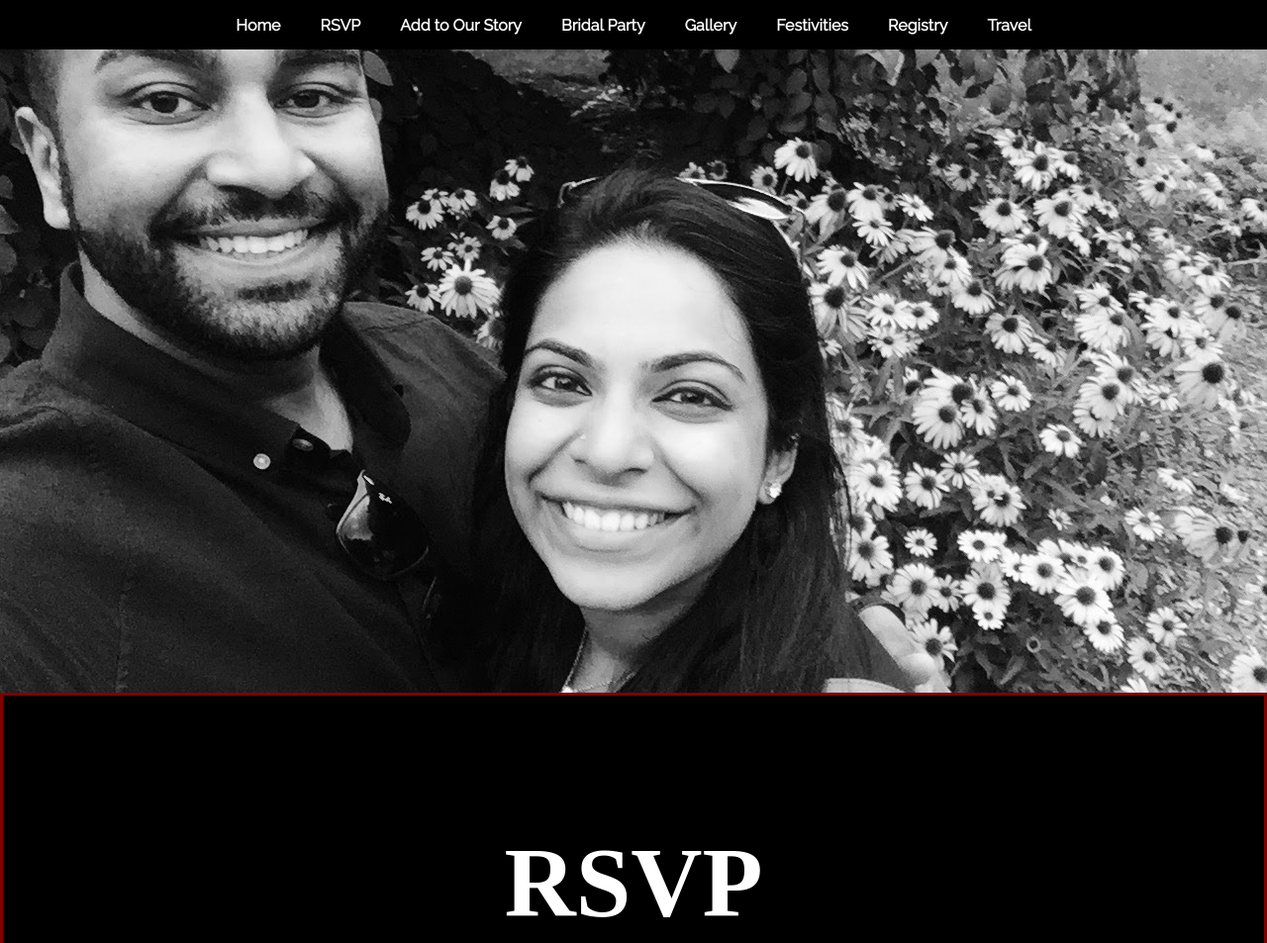
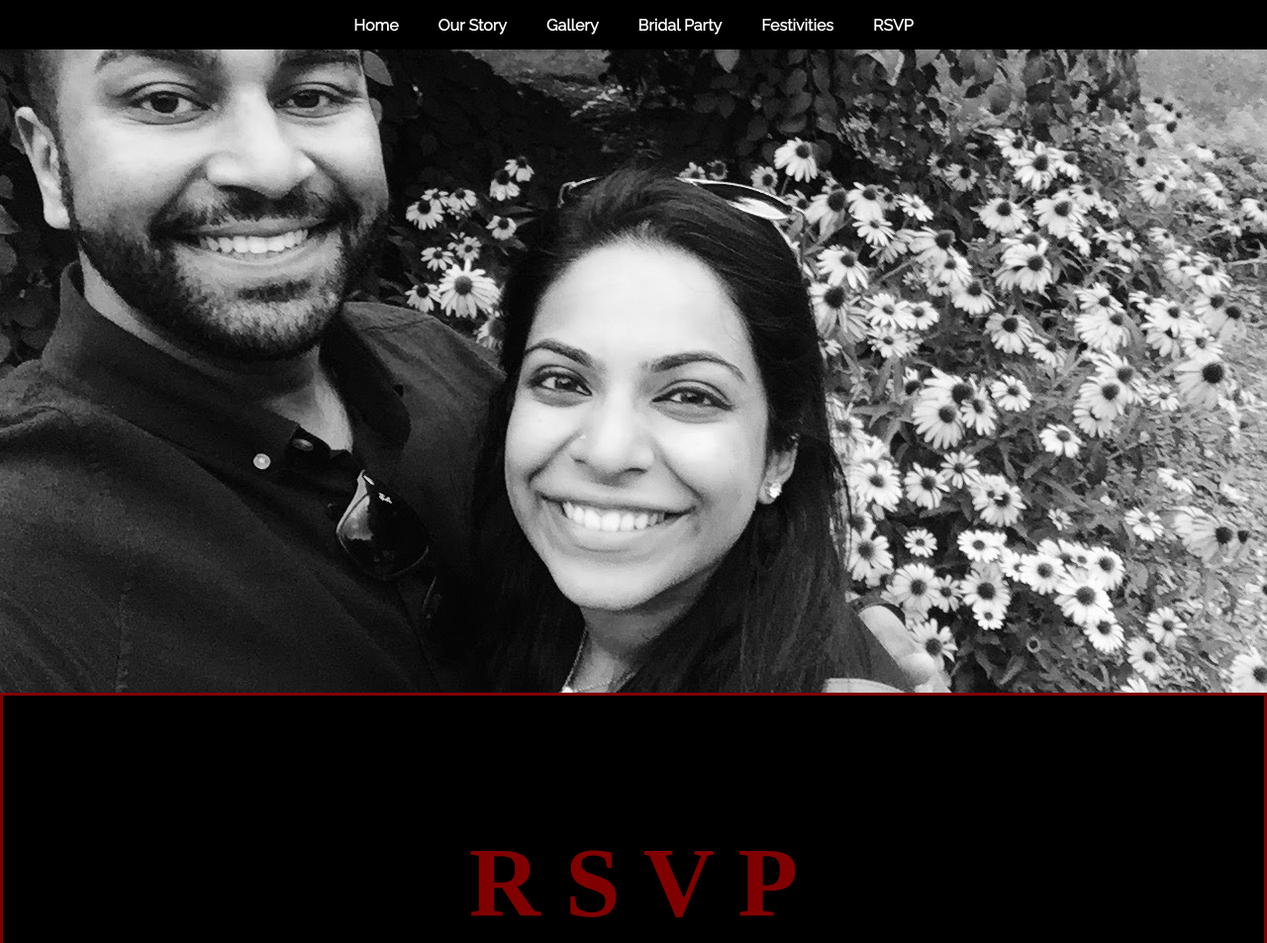
Before and after one commit to jpallath/sherrys_wedding, a React app: page /rsvp in a window 1280 px wide. Shown: the top 953 px of the page at 99% size. Built offline with nearby package versions, Linux system fonts and the light colour scheme; a web font is replaced by a local one.

Commit message:
removed paths and fixed menu css

```diff
--- a/src/components/App.js
+++ b/src/components/App.js
@@ -4,8 +4,6 @@ import Home from "./home";
 import Gallery from "./gallery";
 import BridalParty from "./bridalparty";
 import Festivities from "./festivities";
-import Registry from "./registry";
-import Travel from "./travel";
 import Story from "./addtoourstory";
 import RSVP from "./rsvp";
 import NavBar from "./navbar";
@@ -22,8 +20,6 @@ class App extends Component {
             <Route exact path="/gallery" component={Gallery} />
             <Route exact path="/bridalparty" component={BridalParty} />
             <Route exact path="/festivities" component={Festivities} />
-            <Route exact path="/registry" component={Registry} />
-            <Route exact path="/travel" component={Travel} />
             <Route exact path="/story" component={Story} />
           </div>
         </BrowserRouter>
--- a/src/components/navbar.js
+++ b/src/components/navbar.js
@@ -51,26 +51,19 @@ class NavBar extends Component {
             <Link to="/">Home</Link>
           </li>
           <li>
-            <Link to="/RSVP">RSVP</Link>
+            <Link to="/story">Our Story</Link>
           </li>
           <li>
-            <Link to="/story">Add to Our Story</Link>
+            <Link to="/gallery">Gallery</Link>
           </li>
           <li>
             <Link to="/bridalparty">Bridal Party</Link>
           </li>
           <li>
-            <Link to="/gallery">Gallery</Link>
+            <Link to="/festivities">Festivities</Link>
           </li>
           <li>
-            <Link to="/festivities">Festivities</Link>
-          </li>
-
-          <li>
-            <Link to="/registry">Registry</Link>
-          </li>
-          <li>
-            <Link to="/travel">Travel</Link>
+            <Link to="/RSVP">RSVP</Link>
           </li>
         </div>
         <img
--- a/src/components/registry.js
+++ /dev/null
@@ -1,9 +0,0 @@
-import React, { Component } from "react";
-
-class Registry extends Component {
-  render() {
-    return <div>Registry</div>;
-  }
-}
-
-export default Registry;
--- a/src/components/rsvp.js
+++ b/src/components/rsvp.js
@@ -12,7 +12,7 @@ class RSVP extends Component {
           id="mG61Hd"
           className="rsvp-form"
         >
-          <h1>RSVP</h1>
+          <h1 className="rsvp-header">R S V P</h1>
           <p>
             Share in Sherry and Jones' story. Fill this out so we know if you're
             attending!
--- a/src/components/travel.js
+++ /dev/null
@@ -1,9 +0,0 @@
-import React, { Component } from "react";
-
-class Travel extends Component {
-  render() {
-    return <div>Travel</div>;
-  }
-}
-
-export default Travel;
--- a/src/styles/rsvp.css
+++ b/src/styles/rsvp.css
@@ -4,6 +4,10 @@
 }
 .image-rsvp {
   background-image: url("../images/rsvp.JPG");
+}
+
+.rsvp-header {
+  color: maroon;
 }
 
 .rsvp-form {
```
